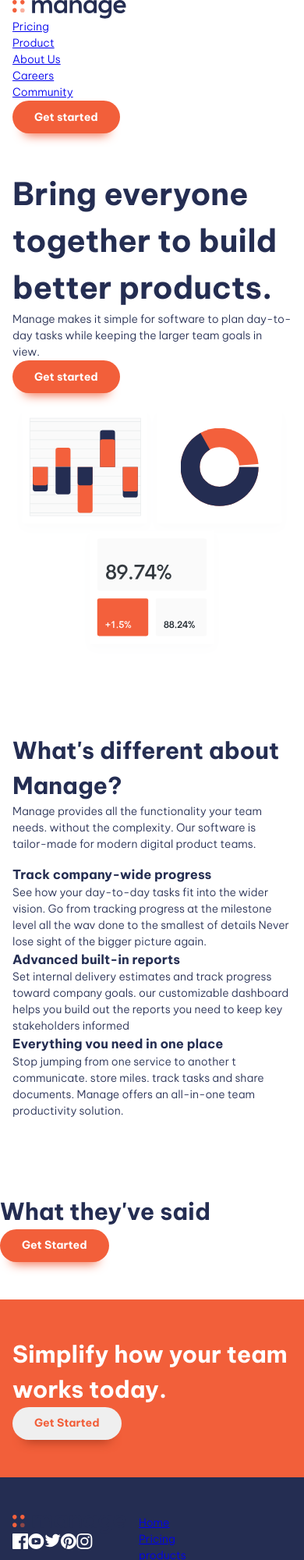
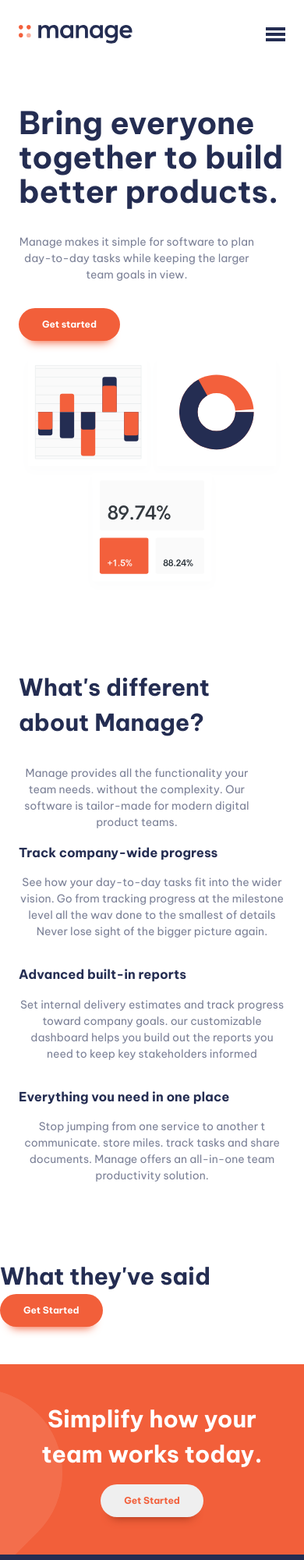
Before and after one commit to dusmel/css-refresher-frontend-mentor-challenge, a website built with Vite: page index.html in a window 390 px wide. Shown: the top 2000 px of the page at 78% size. Built offline with nearby package versions, Linux system fonts and the light colour scheme.

Commit message:
work on navigation and lower section, added general styling

```diff
--- a/index.html
+++ b/index.html
@@ -16,10 +16,27 @@
   <body>
     <!-- header -->
     <div class="header">
-      <div class="container">
+      <div class="container flex">
         <a href=""><img src="images/logo.svg" alt="" /></a>
-
-        <nav class="primary-navigation">
+        <button
+          class="mobile-nav-toggle hide"
+          aria-controls="primary-navigation"
+          aria-expanded="false"
+        >
+          <img
+            src="images/icon-hamburger.svg"
+            class="nav-icon-open"
+            alt=""
+            aria-hidden="true"
+          />
+          <img
+            src="images/icon-close.svg"
+            alt=""
+            class="nav-icon-close hide"
+            aria-hidden="true"
+          />
+        </button>
+        <nav class="primary-navigation" id="primary-navigation">
           <ul role="list" class="nav-list" aria-label="Primary Navigation">
             <li><a href="#">Pricing</a></li>
             <li><a href="#">Product</a></li>
@@ -28,7 +45,9 @@
             <li><a href="#">Community</a></li>
           </ul>
         </nav>
-        <button class="button bg-accent-400 text-neutral-100 shadow-accent-400">Get started</button>
+        <button class="button bg-accent-400 text-neutral-100 shadow-accent-400">
+          Get started
+        </button>
       </div>
     </div>
 
@@ -38,15 +57,19 @@
       <section class="py-3xl">
         <div class="container">
           <div class="even-columns">
-            <div>
-              <h1 class="fs-xl fw-bold">
+            <div class="flow">
+              <h1 class="fs-primary-heading fw-bold">
                 Bring everyone together to build better products.
               </h1>
               <p>
                 Manage makes it simple for software to plan day-to-day tasks
                 while keeping the larger team goals in view.
               </p>
-              <button class="button bg-accent-400 text-neutral-100 shadow-accent-400">Get started</button>
+              <button
+                class="button bg-accent-400 text-neutral-100 shadow-accent-400"
+              >
+                Get started
+              </button>
             </div>
             <div>
               <img src="/images/illustration-intro.svg" alt="" />
@@ -57,7 +80,7 @@
       <section class="py-3xl">
         <div class="container">
           <div class="even-columns">
-            <div>
+            <div class="flow">
               <h2 class="fs-lg fw-bold">What's different about Manage?</h2>
               <p>
                 Manage provides all the functionality your team needs. without
@@ -67,19 +90,20 @@
             </div>
 
             <div>
-              <ul class="numbered-items" role="list">
+              <ul class="numbered-items | flow" role="list">
                 <li>
                   <h3>Track company-wide progress</h3>
-                  <p>
+                  <p class="mt-lg max-full">
                     See how your day-to-day tasks fit into the wider vision. Go
                     from tracking progress at the milestone level all the wav
                     done to the smallest of details Never lose sight of the
                     bigger picture again.
                   </p>
                 </li>
+
                 <li>
                   <h3>Advanced built-in reports</h3>
-                  <p>
+                  <p class="mt-lg max-full">
                     Set internal delivery estimates and track progress toward
                     company goals. our customizable dashboard helps you build
                     out the reports you need to keep key stakeholders informed
@@ -87,7 +111,7 @@
                 </li>
                 <li>
                   <h3>Everything vou need in one place</h3>
-                  <p>
+                  <p class="mt-lg max-full">
                     Stop jumping from one service to another t communicate.
                     store miles. track tasks and share documents. Manage offers
                     an all-in-one team productivity solution.
@@ -101,13 +125,23 @@
       <section class="caroussel py-3xl">
         <h2 class="fs-lg fw-bold">What they've said</h2>
         <!-- carousel -->
-        <button class="button button-sm bg-accent-400 text-neutral-100 shadow-accent-400">Get Started</button>
+        <button
+          class="button button-sm bg-accent-400 text-neutral-100 shadow-accent-400"
+        >
+          Get Started
+        </button>
       </section>
 
-      <section class="bg-accent-400 text-neutral-100 py-3xl">
-        <div class="container">
+      <!-- before footer section -->
+      <section class="bg-accent-400 text-neutral-100 py-3xl | lower-section">
+        <div class="container flex justify-between align-center md-flex-column">
           <div>
-            <p class="fs-lg fw-bold">Simplify how your team works today.</p>
+            <p
+              class="fs-lg fw-bold no-opacity w-custom"
+              style="--custom-width: 20ch"
+            >
+              Simplify how your team works today.
+            </p>
           </div>
           <div>
             <button class="button button-sm shadow-accent-700 text-accent-400">
--- /dev/null
+++ b/main.js
@@ -0,0 +1,25 @@
+const navToggleButton = document.querySelector(".mobile-nav-toggle");
+const navOpenedIcon = document.querySelector(".mobile-nav-toggle .nav-icon-close");
+const navClosedIcon = document.querySelector(".mobile-nav-toggle .nav-icon-open");
+const primaryNav = document.querySelector(".primary-navigation");
+const header = document.querySelector(".header");
+
+navToggleButton.addEventListener("click", () => {
+  const isNavVisible = primaryNav.hasAttribute("data-visible");
+  navToggleButton.setAttribute("aria-expended", !isNavVisible);
+
+  if (isNavVisible) {
+    // showing and hiding appropriate icons
+    navClosedIcon.classList.remove('hide');
+    navOpenedIcon.classList.add('hide');
+
+    // adding overly for the opacity background
+    header.classList.remove('overlay');
+  } else {
+    navClosedIcon.classList.add('hide');
+    navOpenedIcon.classList.remove('hide');
+    header.classList.add('overlay');
+  }
+
+  primaryNav.toggleAttribute("data-visible");
+});
--- a/style.css
+++ b/style.css
@@ -33,15 +33,14 @@
   --fs-nav: var(--fs-regular);
   --fs-button: var(--fs-xs);
 
-
   /* spacing  */
-  --sm: '.5rem';
-  --md: '.75rem';
-  --lg: '1rem';
-  --xl: '1.5rem';
-  --2xl: '2rem';
-  --3xl: '3rem';
-  --4xl: '4rem';
+  --sm: 0.5rem;
+  --md: 0.75rem;
+  --lg: 1rem;
+  --xl: 1.5rem;
+  --2xl: 2rem;
+  --3xl: 3rem;
+  --4xl: 4rem;
 }
 
 @media (width >= 50em) {
@@ -193,9 +192,78 @@ select {
 
 .fs-primary-heading {
   font-size: var(--fs-primary-heading);
+  line-height: 1.1;
 }
 .fs-secondary-heading {
   font-size: var(--fs-secondary-heading);
+}
+
+.flex {
+  display: flex;
+}
+
+.justify-center {
+  justify-content: center;
+}
+
+.justify-between {
+  justify-content: space-between;
+}
+
+.align-center {
+  align-items: center;
+}
+
+.hide {
+  display: none;
+}
+
+.show {
+  display: block;
+}
+
+.no-opacity {
+  opacity: 1;
+}
+
+.full {
+  width: 100%;
+}
+
+.max-full {
+  max-width: 100%;
+}
+
+.overlay::before {
+  content: "";
+  position: fixed;
+  z-index: -1;
+  inset: 0;
+  background-image: linear-gradient(rgba(0, 0, 0, 0.1), rgba(0, 0, 0, 0.4));
+}
+
+.shadow {
+  box-shadow: 0 1.125em 1em -1em var(--clr-neutral-900);
+}
+
+.shadow-accent-400 {
+  box-shadow: 0 1.125em 1em -1em var(--clr-accent-400);
+}
+.shadow-accent-700 {
+  box-shadow: 0 1.125em 1em -1em var(--clr-accent-700);
+}
+
+/* this is for adding space between element in a container instead of adding margin everywhere or even gap and flex, we can use flow classes */
+:where(.flow :not(:first-child)) {
+  margin-top: var(--flow-spacer, var(--2xl));
+}
+
+.flow-tight {
+  --flow-spacer: var(--lg);
+}
+
+.w-custom {
+  max-width: var(--custom-width, 100%);
 }
 
 .p-sm {
@@ -514,22 +582,6 @@ select {
   margin-block: auto;
 }
 
-.flex {
-  display: flex;
-}
-
-.shadow{
-  box-shadow: 0 1.125em 1em -1em var(--clr-neutral-900);
-}
-
-.shadow-accent-400{
-  box-shadow: 0 1.125em 1em -1em var(--clr-accent-400);
-}
-.shadow-accent-700{
-  box-shadow: 0 1.125em 1em -1em var(--clr-accent-700);
-}
-
-
 /* =========== general styling ================== */
 
 body {
@@ -542,7 +594,7 @@ body {
 .container {
   /* instead of using the padding directly and change on smaller screen, min function choose the lesser value separated by commas. so min(1110px, 100%) on screen bigger than 1110px eg 1200px the min would be 1110px if the screen becomes smaller like mobile then 100% would be small maybe 500px then the min would choose 100%   */
   --max-width: 1110px;
-  --padding: 2rem;
+  --padding: var(--3xl);
 
   width: min(var(--max-width), 100% - var(--padding));
   margin-inline: auto;
@@ -554,18 +606,19 @@ body {
   flex-wrap: wrap;
 }
 
-@media(width >= 50em) {
+@media (width >= 50em) {
   .even-columns > * {
     flex: 1;
     flex-wrap: nowrap;
+    justify-content: center;
   }
 }
 
 .button {
-  padding: 0.75em 2em;
+  padding: 1em 2.5em;
   border-radius: 10rem;
   font-weight: var(--fw-bold);
-  font-size: var(--fs-sm);
+  font-size: var(--fs-button);
   border: none;
   cursor: pointer;
 }
@@ -573,3 +626,127 @@ body {
 .button:hover {
   opacity: 0.6;
 }
+
+/* not class means all the p that are not modified this would be the default look */
+/* p:not([class]) */
+p {
+  opacity: 0.6;
+  max-width: 32ch;
+  font-weight: var(--fw-regular);
+}
+
+
+/* =========== navigation styling ================== */
+
+.header {
+  padding-block: var(--2xl);
+}
+
+.header .container {
+  display: flex;
+  justify-content: space-between;
+  align-items: center;
+}
+
+.nav-list {
+  display: flex;
+  gap: var(--2xl);
+}
+
+.primary-navigation a {
+  text-decoration: none;
+  color: var(--clr-primary-400);
+  font-weight: var(--fw-regular);
+  font-size: var(--fs-xs);
+}
+
+/* .mobile-nav-toggle .nav-icon-close {
+  display: none;
+} */
+
+@media (width <= 50em) {
+  .header .container {
+    justify-content: space-between;
+  }
+
+  .mobile-nav-toggle {
+    display: block;
+    cursor: pointer;
+    background: transparent;
+    border: none;
+  }
+
+  .primary-navigation {
+    display: none;
+    inset: calc(var(--3xl) * 2) var(--xl) auto;
+    padding-block: var(--3xl);
+    border-radius: var(--sm);
+    background-color: var(--clr-neutral-100);
+    box-shadow: 0 0 1.2em 0.2em rgba(0, 0, 0, 0.1);
+  }
+
+  .header button:last-of-type {
+    display: none;
+  }
+
+  nav[data-visible] {
+    position: absolute;
+    display: block;
+  }
+
+  .primary-navigation ul {
+    text-align: center;
+    display: flex;
+    flex-direction: column;
+    gap: var(--xl);
+  }
+
+  .primary-navigation a {
+    font-weight: var(--fw-semi-bold);
+    font-size: var(--fs-nav);
+  }
+}
+
+/* =========== lower section ================== */
+.lower-section {
+  position: relative;
+  isolation: isolate;
+}
+
+.lower-section::after {
+  content: "";
+  position: absolute;
+  z-index: -1;
+  inset: 0;
+  background-image: url("images/bg-tablet-pattern.svg"),
+    url("images/bg-tablet-pattern.svg");
+  background-position: 10rem -2rem, 75rem -22rem;
+  background-repeat: no-repeat;
+  background-size: 30rem;
+  opacity: 0.1;
+}
+
+@media (width <= 50em) {
+  .lower-section::after {
+    background-position: -20rem 2rem;
+    background-size: 25rem;
+  }
+}
+
+
+
+
+/* ===========  mobile general styling ================== */
+
+@media (width <= 50em) {
+  .md-flex-column {
+    flex-direction: column;
+    flex-wrap: nowrap;
+    flex: 1;
+    gap: var(--gap-size, var(--lg))
+  }
+
+  p {
+    text-align: center;
+  }
+}
```
